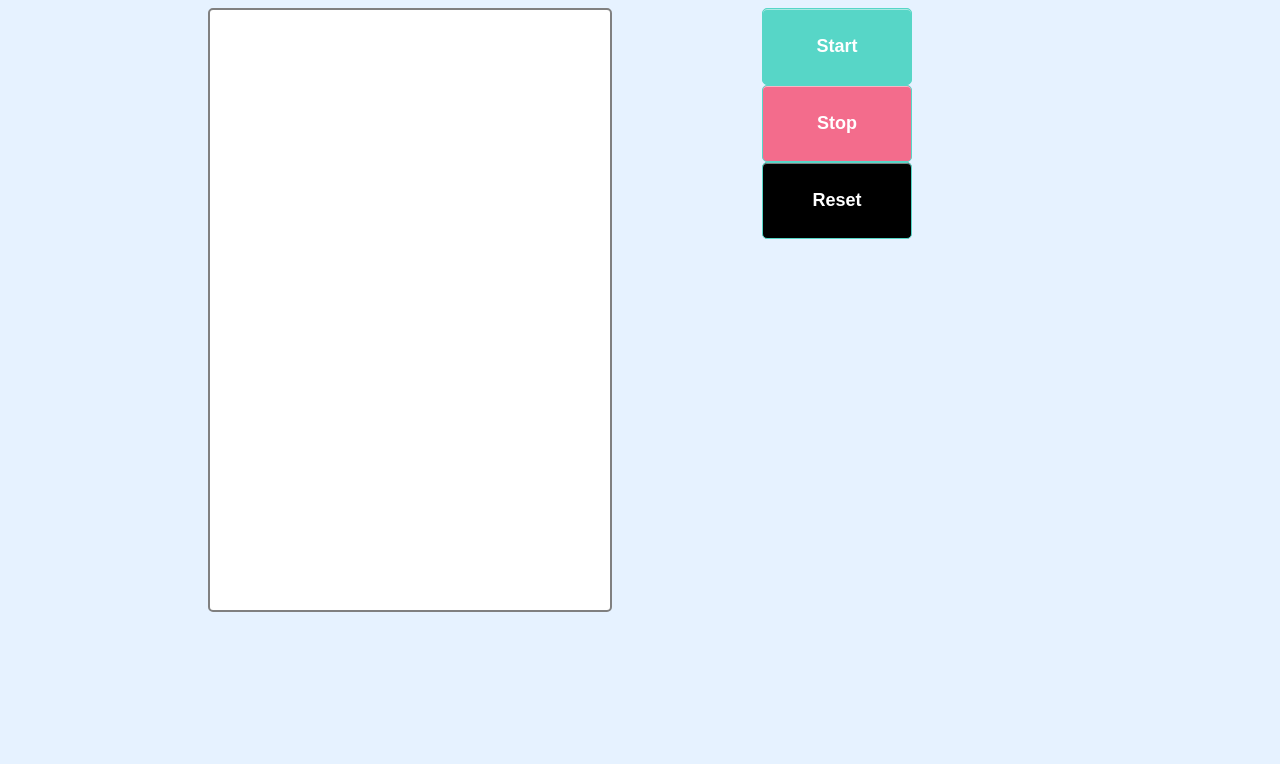
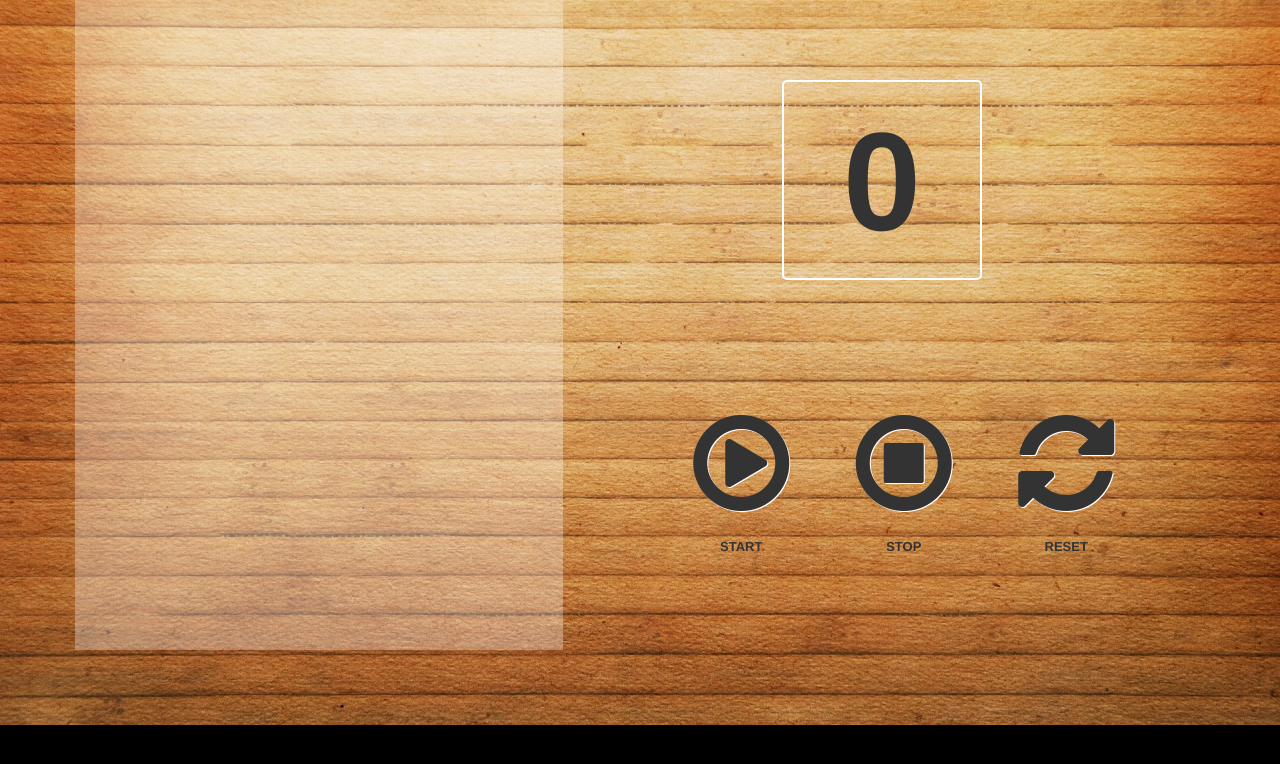
Before and after one commit to ayushgw/string-rush, a plain HTML site: page index.html in a window 1280 px wide. Drawn offline with nearby package versions, Linux system fonts and the light colour scheme.

Commit message:
Added Score

```diff
--- a/app.css
+++ b/app.css
@@ -1,24 +1,28 @@
 body{
-  background-color: #e6f2ff;
+  background-color: black;
+  background-image: url('wood.jpg');
+  background-repeat: no-repeat;
+  background-position: center;
+}
+
+h4{
+  font-variant: small-caps;
+  font-weight: bold;
 }
 
 #playArea {
-  width: 400px;
-  height: 600px;
+  height: 650px;
   position: relative;
-  border-color: #808080;
-  border-width: 2px;
-  border-style: solid;
-  border-radius: 5px;
-  background-color: white;
+  background-color: rgba(255, 255, 255, 0.3);
   display: inline-block;
-  margin-left: 200px;
+  margin-left: 20px;
   overflow: hidden;
 }
 
 .obj {
-  width: 20px;
-  height: 20px;
+  width: 30px;
+  height: 30px;
+  font-size: 20px;
   position: absolute;
   background-color: teal;
   top:0px;
@@ -27,44 +31,37 @@ body{
   text-align: center;
 }
 
-.blk{
-  display: inline-block;
-  float:left;
-  margin-left: 150px;
-  vertical-align: middle;
+.mid{
+  text-align: center;
 }
 
-/*Buttons*/
-.btn {
-width: 150px;
-line-height: 3em;
-display: block;
-padding: 10px 15px 11px !important;
-font-size: 18px !important;
-font-weight: bold;
-color: #ffffff;
-border-radius: 10px;
--moz-border-radius: 5px;
--webkit-border-radius: 5px;
-border: 1px solid #57D6C7;
-cursor: pointer;
-box-shadow: 0 1px 0 rgba(255, 255, 255, 0.5) inset;
--moz-box-shadow: 0 1px 0 rgba(255, 255, 255, 0.5) inset;
--webkit-box-shadow: 0 1px 0 rgba(255, 255, 255, 0.5) inset;
+.big-icon{
+  font-size: 8em !important;
 }
 
 #start
 {
-background-color: #57d6c7;
-text-shadow: 1px 1px #57D6C7;
+text-shadow: 1px 1px white;
 }
 
 #stop {
-background-color: #F36C8C;
-text-shadow: 1px 1px #F36C8C;
+text-shadow: 1px 1px white;
 }
 
 #reset {
-background-color: black;
-text-shadow: 1px 1px black;
+text-shadow: 1px 1px white;
 }
+
+/*Score*/
+#score{
+width: 200px;
+height: 200px;
+display: block;
+font-weight: bold;
+border-radius: 15px;
+-moz-border-radius: 5px;
+-webkit-border-radius: 5px;
+border: 2px solid white;
+text-align: center;
+font-size: 10em;
+}
--- a/app.js
+++ b/app.js
@@ -12,46 +12,46 @@ class Drop {
 		var domElement = this.domElement;
 		domElement.css('left', this.position);
 
-		this.setIntervalId = setInterval(move,5);
+		this.setIntervalId = setInterval(move,10);
 
 		function move(){
 			pos++;
 			domElement.css('top', pos + 'px');
 
 			//Remove Objects after some time
-			if(pos > 650){
+			if(pos > 750){
 				domElement.remove();
 			}
 		}
 	}
-
 	//Stop Game
 	stop(){
 		if(this.setIntervalId){
 			clearInterval(this.setIntervalId);
 		}
 	}
-
 }
 
 class Controller {
 	constructor(playArea){
 		this.playArea = playArea;
+		this.wid = playArea.width();
 	}
 
 	//Creating objects on the go
 	createDrops(){
 		var playArea = this.playArea;
+		var width = this.wid;
 		var arr = [];
 
 		//Randomizing Time Intervals at which Objects fall**
 
-			this.createDropsIntervalId = setInterval(make, 1200);
+			this.createDropsIntervalId = setInterval(make, 1500);
 
 			function make(){
 				var k = Math.floor(Math.random() * ( 90 - 65 + 1 )) + 65;
 				var ch = String.fromCharCode(k);
-				var left = Math.floor(Math.random() * 300 );
+				var left = Math.floor(Math.random() * width );
 
 				var elem = $('<div id ="'+k+'" class="obj">'+ ch +'</div>');
 				$(playArea).append(elem);
@@ -62,15 +62,6 @@ class Controller {
 
 				arr.push(dropObj);
 			}
-
-	 //Randomize time using loop
-	    // (function loop() {
-	    //     var timer = Math.round(Math.random() * 5000) + 500;
-	    //     setTimeout(function() {
-	    //             loop();
-	    //     }, timer);
-	    // }());
-
 		this.abc = arr;
 	}
 	stop(){
@@ -82,8 +73,17 @@ class Controller {
 		}
 	}
 	reset(){
+		if(this.createDropsIntervalId){
+			clearInterval(this.createDropsIntervalId);
+		}
 		$(this.playArea).empty();
+
+		//Score Reset to Zero
+		$('#score').text('0');
 	}
+
+	//Miss Check**
+
 }
 
 
@@ -104,20 +104,24 @@ $(document).ready(function(){
 		controllerObj.reset();
 	});
 
+	var scoreUpdater = 0;
+
 	// Dealing KeyEvents and Bursting matched keys
 	$(document).keydown(function(key){
 		var keycode = key.which;
+		var ch = String.fromCharCode(keycode);
 
-		// Add Burst Effect
-		// $('#'+keycode).animation(){
+		// Add Burst Effect**
 
-		// };
+		 var len = $('#'+keycode).length;
+		 if(len==1){
+		 	scoreUpdater++;
+		 	$('#'+keycode).remove();
+		 	$('#score').text(scoreUpdater);
+		 }
 
-		$('#'+keycode).remove();
+		 if(scoreUpdater==10){
+		 	alert('YOU WIN!');
+		 }
 	});
-
-
 });
-
-
-//Score Updater
--- a/index.html
+++ b/index.html
@@ -2,21 +2,58 @@
 <html>
 <head>
 	<title>String Rush</title>
+		<meta charset="UTF-8">
 		<script type="text/javascript" src="jquery.js"></script>
 		<script type="text/javascript" src="app.js"></script>
+
+		<link rel="stylesheet" href="https://maxcdn.bootstrapcdn.com/bootstrap/3.3.6/css/bootstrap.min.css" integrity="sha384-1q8mTJOASx8j1Au+a5WDVnPi2lkFfwwEAa8hDDdjZlpLegxhjVME1fgjWPGmkzs7" crossorigin="anonymous">
+
 		<link rel="stylesheet" type="text/css" href="app.css">
+		<link rel="stylesheet" type="text/css" href="https://maxcdn.bootstrapcdn.com/font-awesome/4.5.0/css/font-awesome.min.css">
 </head>
 <body>
 
-<div class="blk" id="playArea">
+<div class="container">
+  <div class="row">
+	<div class="col-md-5" id="playArea"></div>
+	<br><br>
+	<br><br>
 
+	<div class="col-md-5 col-md-offset-1">
+
+	  <div class="row">
+	 	 <div class="col-md-offset-3" id="score">
+	  		0
+	  	 </div>
+	  </div>
+
+	  <br><br>
+	  <br><br>
+	  <br><br>
+
+	  <div class="row">
+	   	 <div class="col-md-4 mid">
+			<i class="btn fa fa-play-circle-o big-icon" id="start"></i>
+			<h4>start</h4>
+	  	 </div>
+
+	  	 <div class="col-md-4 mid">
+			<i class="btn fa fa-stop-circle-o big-icon" id="stop"></i>
+			<h4>stop</h4>
+	  	 </div>
+
+	  	 <div class="col-md-4 mid">
+			<i class="btn fa fa-refresh big-icon" id="reset"></i>
+			<h4>reset</h4>
+	  	 </div>
+	  </div>
+
+	</div>
+  </div>
 </div>
 
-<div class="blk">
-	<button class= "btn" id="start">Start</button>
-	<button class= "btn" id="stop">Stop</button>
-	<button class= "btn" id="reset">Reset</button>
-</div>
+<script src="https://code.jquery.com/jquery-2.2.3.min.js" integrity="sha256-a23g1Nt4dtEYOj7bR+vTu7+T8VP13humZFBJNIYoEJo=" crossorigin="anonymous"></script>
+<script src="https://maxcdn.bootstrapcdn.com/bootstrap/3.3.6/js/bootstrap.min.js" integrity="sha384-0mSbJDEHialfmuBBQP6A4Qrprq5OVfW37PRR3j5ELqxss1yVqOtnepnHVP9aJ7xS" crossorigin="anonymous"></script>
 
 </body>
 </html>
```
Also changed, not shown: wood.jpg (added).
